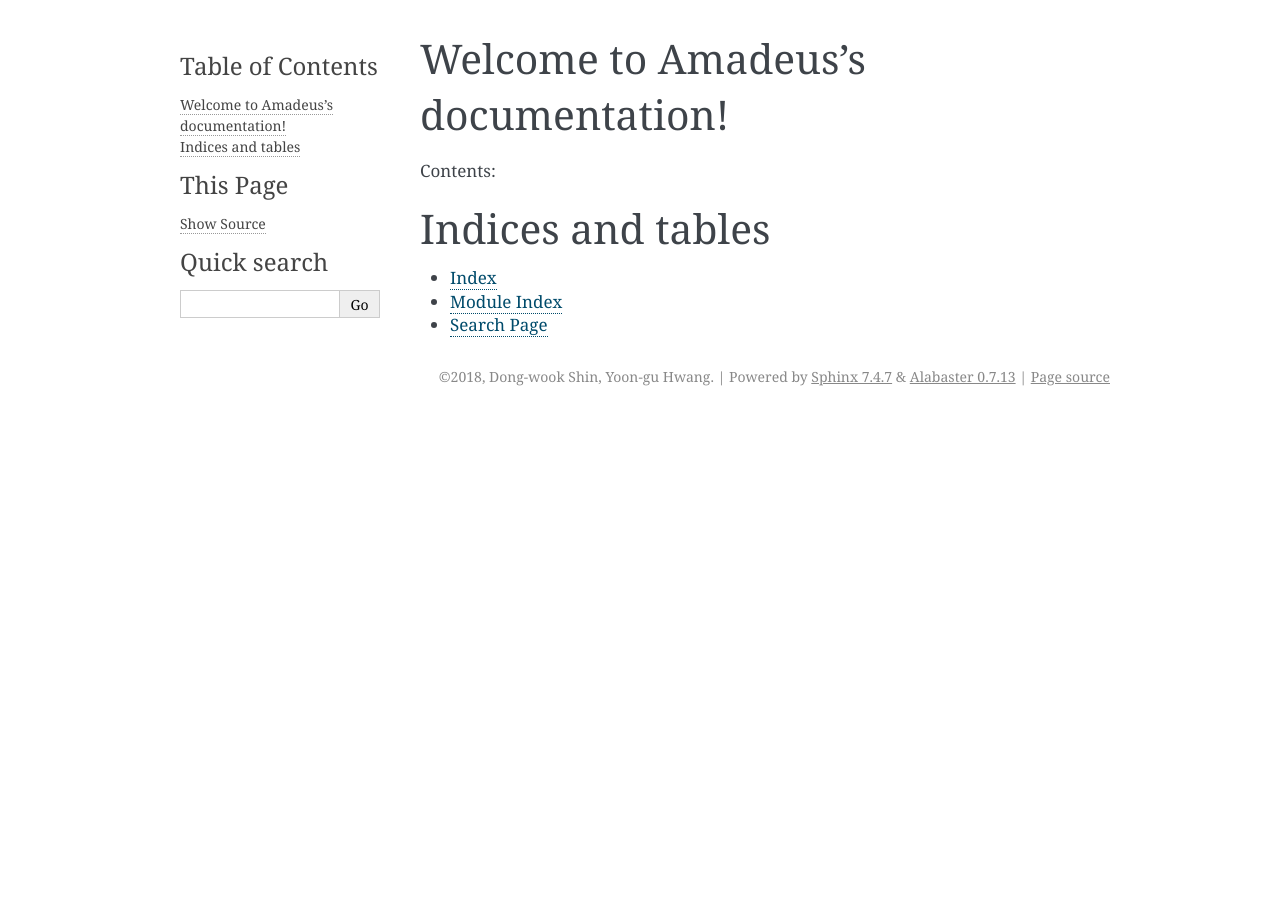
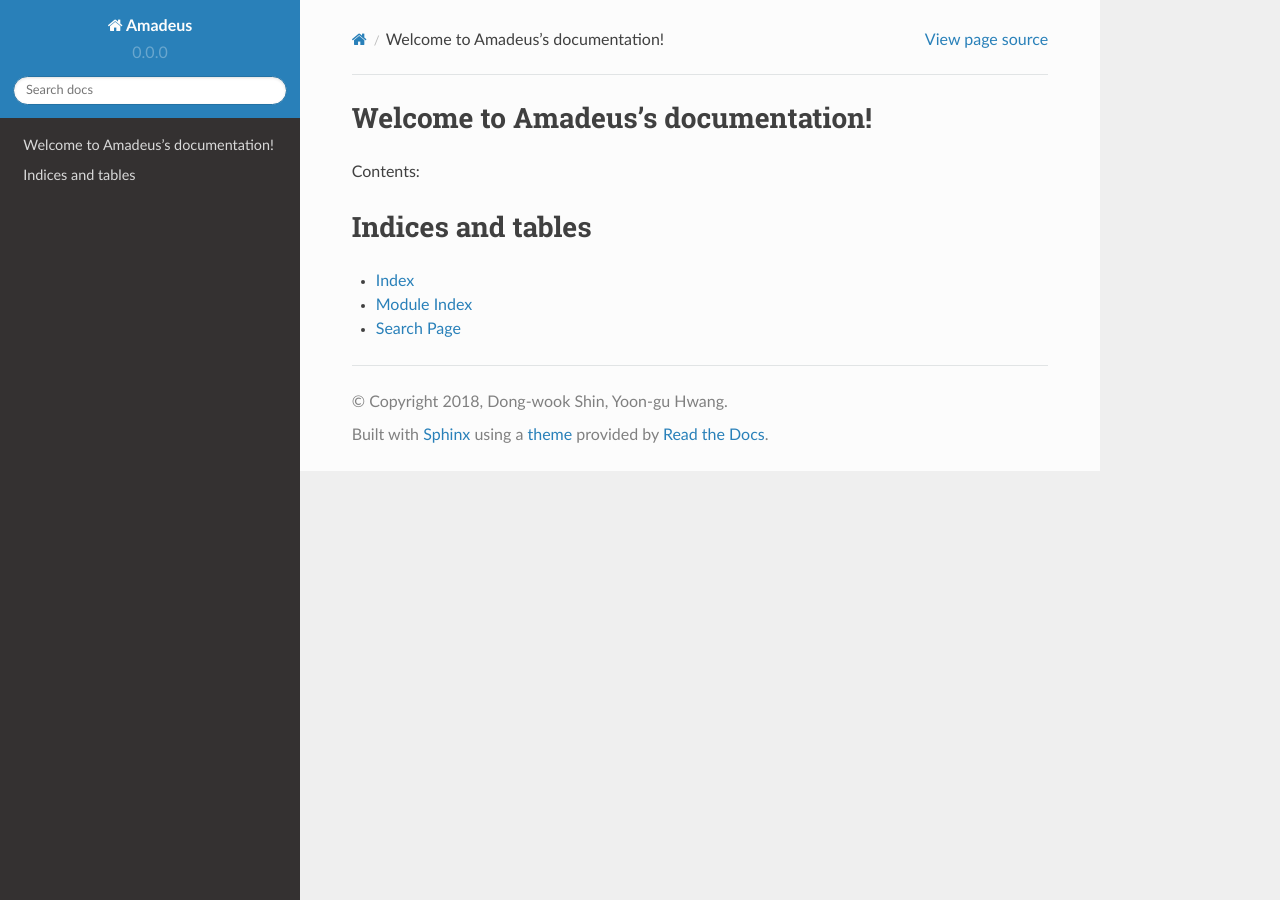
Before and after one commit to yoon-gu/Amadeus, a Sphinx documentation site: the page built from docs/index.rst, in a window 1280 px wide. Built offline with Sphinx 7.4.7 and the Read the Docs theme 2.0.0, drawn with Linux system fonts in a browser that asks for light colours.

Commit message:
change setting for sphinx

```diff
--- a/docs/conf.py
+++ b/docs/conf.py
@@ -126,7 +126,7 @@ todo_include_todos = False
 # The theme to use for HTML and HTML Help pages.  See the documentation for
 # a list of builtin themes.
 #
-html_theme = 'alabaster'
+html_theme = 'sphinx_rtd_theme'
 
 # Theme options are theme-specific and customize the look and feel of a theme
 # further.  For a list of options available for each theme, see the
@@ -247,11 +247,11 @@ htmlhelp_basename = 'Amadeusdoc'
 latex_elements = {
      # The paper size ('letterpaper' or 'a4paper').
      #
-     # 'papersize': 'letterpaper',
+     'papersize': 'a4paper',
 
      # The font size ('10pt', '11pt' or '12pt').
      #
-     # 'pointsize': '10pt',
+     'pointsize': '10pt',
 
      # Additional stuff for the LaTeX preamble.
      #
@@ -259,7 +259,7 @@ latex_elements = {
 
      # Latex figure (float) alignment
      #
-     # 'figure_align': 'htbp',
+     'figure_align': 'htbp',
 }
 
 # Grouping the document tree into LaTeX files. List of tuples
```
